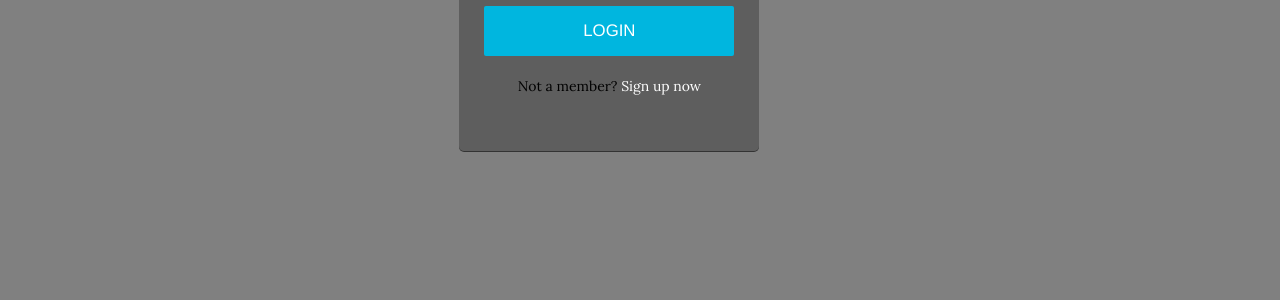
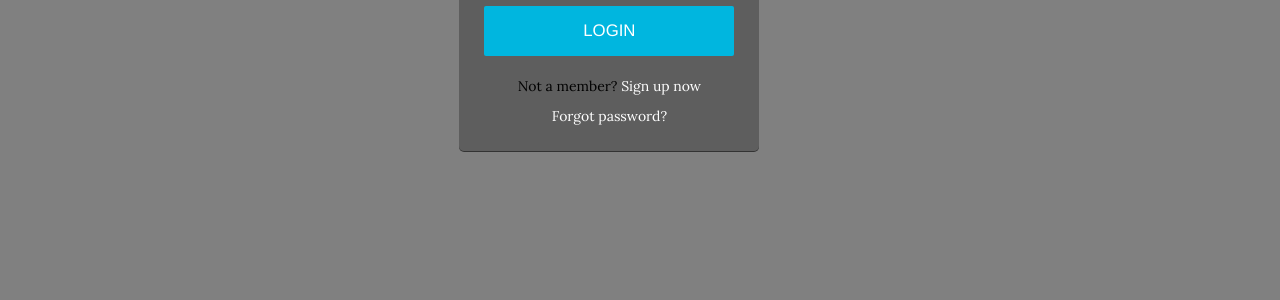
Before and after one commit to acope/CSE345_website, a PHP site: page /login.php in a window 1280 px wide. Shown: the part 435-735 px from the top of the page. Run offline with PHP 8.4, Linux system fonts and the light colour scheme; some libraries are stand-ins or nearby versions.

Commit message:
Revert "Fixed Login"
This reverts commit f97b371f0e2f9b2469af74c4e58b5bce748c1e61.

```diff
--- a/login.php
+++ b/login.php
@@ -87,7 +87,7 @@
                 $username = mysqli_real_escape_string($conn, $_POST['user']);
                 $password = mysqli_real_escape_string($conn, $_POST['pass']);
 
-                $query 		= mysqli_query($conn, "SELECT * FROM USER_ACCOUNT WHERE  USER_PASSENCRYPT='$password' and user_username='$username'");
+                $query 		= mysqli_query($conn, "SELECT * FROM USER_ACCOUNT WHERE  USER_PASSENCRYPT='$password' and USER_EMAIL='$username'");
                 $row		= mysqli_fetch_array($query);
                 $num_row 	= mysqli_num_rows($query);
 
@@ -104,9 +104,8 @@
             }
     ?>
         <div class="reminder">
-            <p>Not a member? <a href="accountCreation.php">Sign up now</a></p>
-           <!-- FUTURE create a forgot password page -->
-            <!-- <p><a href="#">Forgot password?</a></p> -->
+            <p>Not a member? <a href="#">Sign up now</a></p>
+            <p><a href="#">Forgot password?</a></p>
         </div>
 
 </div>
```
Also changed, not shown: php_helper/opendb.php (line endings or trailing spaces).
